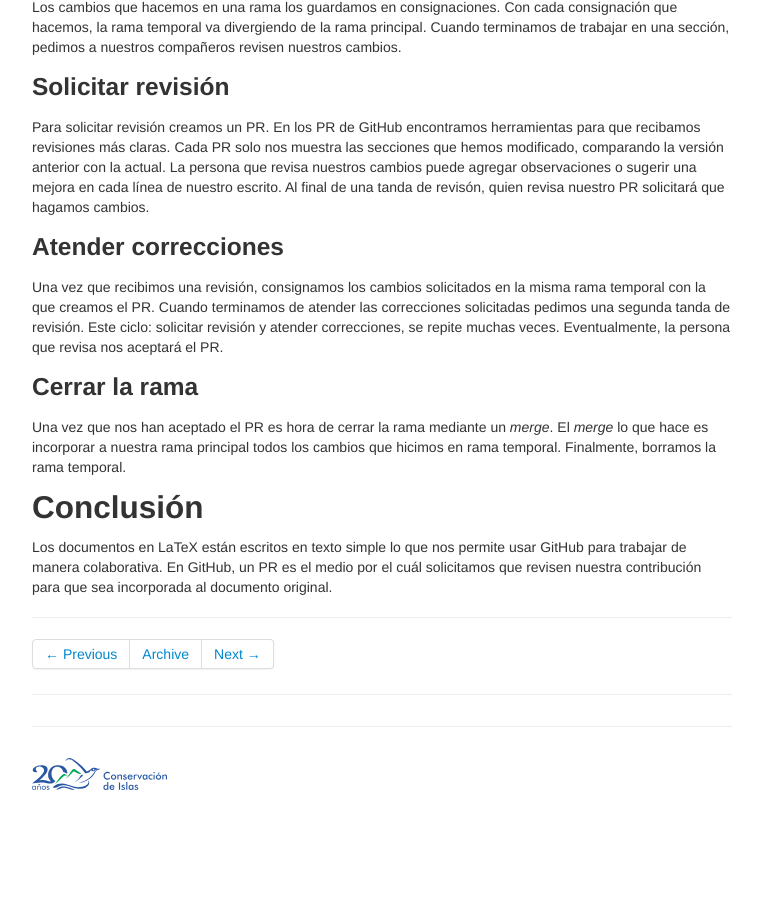
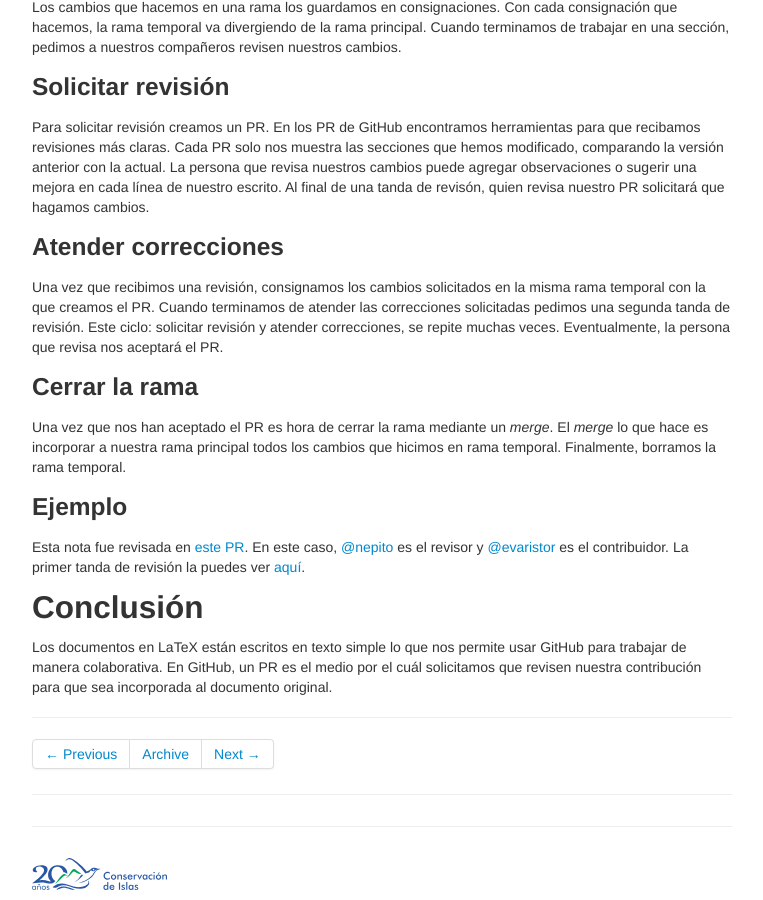
Before and after one commit to LizethMReyes/islasgeci.github.io, a Jekyll site: the page built from _posts/2021-05-18-latex_git.md, in a window 1280 px wide and 900 px high, scrolled down 935 px. Shown: the whole window, without its empty margins (258-1021 px from the left). Built offline with Jekyll 4.4.1, drawn with Linux system fonts in a browser that asks for light colours; before the commit the page ends 1735 px from its top, so only the background shows below that.

Commit message:
✍️ Add example

```diff
--- a/_posts/2021-05-18-latex_git.md
+++ b/_posts/2021-05-18-latex_git.md
@@ -71,6 +71,13 @@ Una vez que nos han aceptado el PR es hora de cerrar la rama mediante un _merge_
 hace es incorporar a nuestra rama principal todos los cambios que hicimos en rama temporal.
 Finalmente, borramos la rama temporal.
 
+### Ejemplo
+
+Esta nota fue revisada en [este PR](https://github.com/IslasGECI/islasgeci.github.io/pull/72). En
+este caso, [@nepito](https://github.com/nepito) es el revisor y
+[@evaristor](https://github.com/evaristor) es el contribuidor. La primer tanda de revisión la puedes
+ver [aquí](https://github.com/IslasGECI/islasgeci.github.io/pull/72#discussion_r644943765).
+
 ## Conclusión
 
 Los documentos en LaTeX están escritos en texto simple lo que nos permite usar GitHub para trabajar
```
